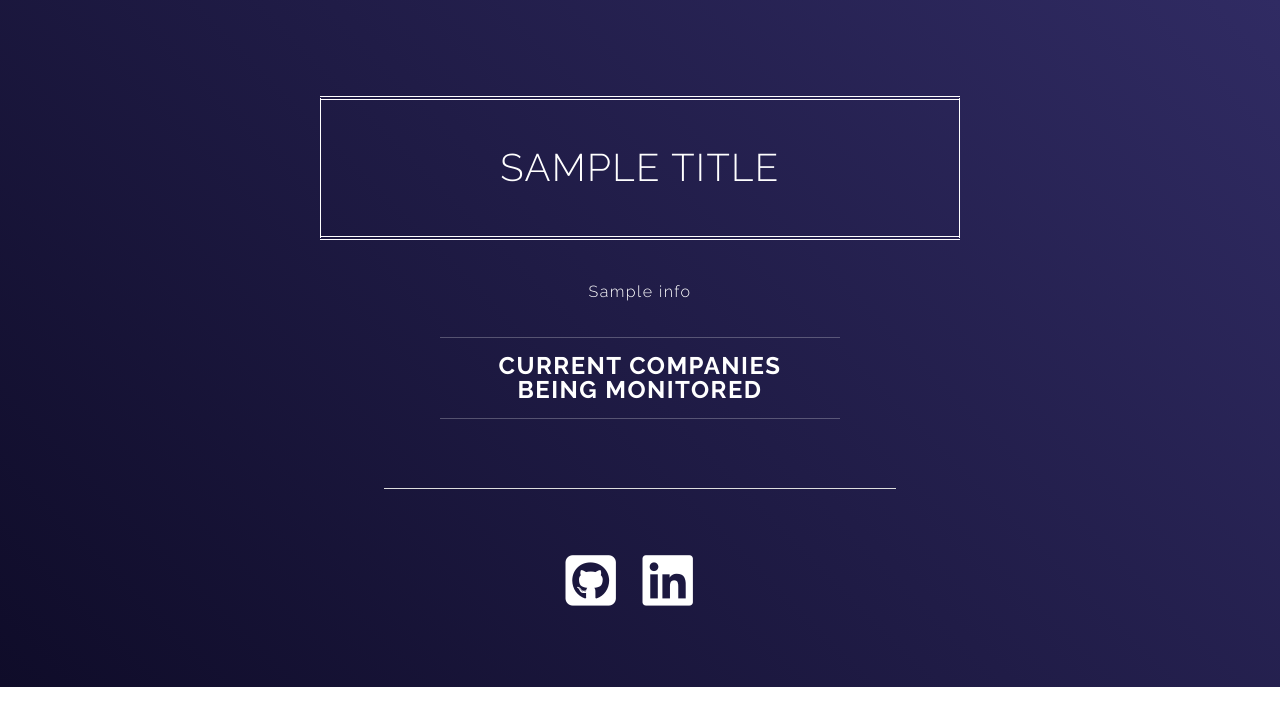
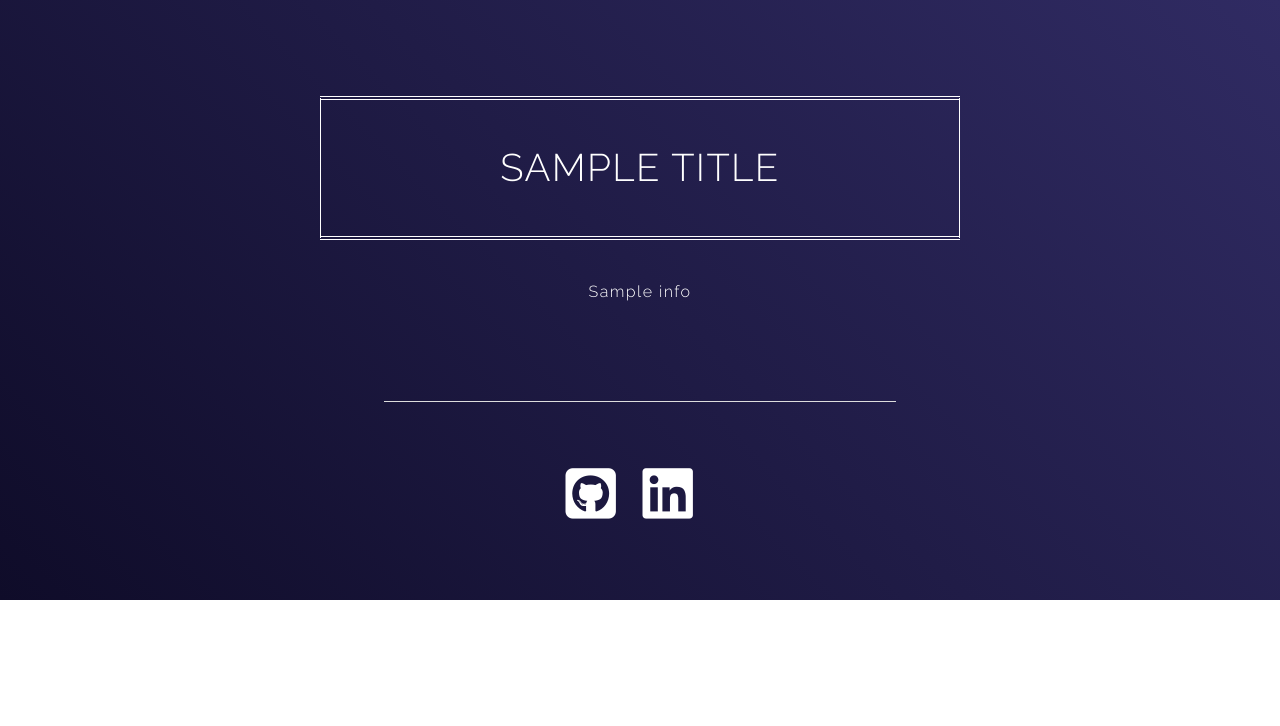
Before and after one commit to semaaJ/TSMFlask, a Flask app: template app/templates/generic.html in a window 1280 px wide. Shown: the top 726 px of the page. Run offline with Flask 2, Linux system fonts and the light colour scheme; the template is opened without the code that fills it: most values are stand-ins (such as "Sample title", 1, 10 or a date in 2020); some libraries are stand-ins or nearby versions.

Commit message:
JS edited to include current/past in same json

```diff
--- a/app/templates/generic.html
+++ b/app/templates/generic.html
@@ -21,16 +21,10 @@
 					<p>{{ info }} </p>
 				</div>
 
-				<div class="sep"><hr></div>
-				<h1>Current Companies </br> Being Monitored</h1>
-				<div class="sep"><hr></div>
-
 
 				<div id="root" class="cf w-100">
 
 				</div>
-
-
 
 			</section>
 
@@ -88,6 +82,7 @@
 
 			const root = document.createElement('section');
 			const header = document.createElement('h1');
+			header.className = 'section__header';
 			header.innerText = name;
 
 			base.appendChild(root);
```
